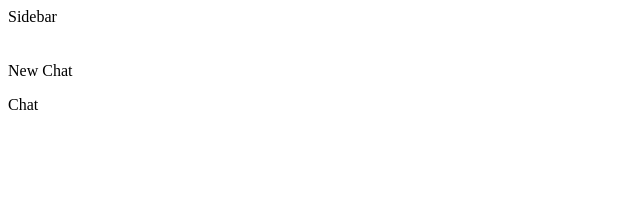
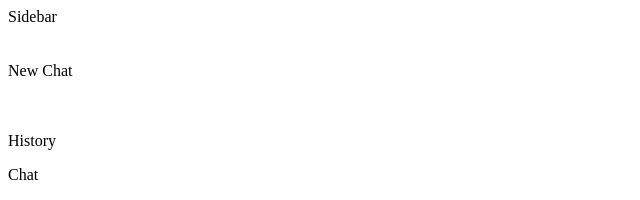
Before and after one commit to abhsyk/chat-ai, a React (Create React App) app: page / in a window 1280 px wide. Shown: the top 200 px of the page, without its empty margins (0-640 px from the left). Built offline with nearby package versions, Linux system fonts and the light colour scheme; the HTML template or start-up script is replaced by a standard one.

Commit message:
CustomButton

```diff
--- /dev/null
+++ b/src/components/ListItem/index.tsx
@@ -0,0 +1,9 @@
+import { FC } from 'react';
+import { BsChatLeft } from 'react-icons/bs';
+import { CustomButton } from '../ui';
+
+const ListItem: FC = () => {
+  return <CustomButton mode="listItem" icon={BsChatLeft} text="History" />;
+};
+
+export default ListItem;
--- a/src/components/NewChatButton/index.tsx
+++ b/src/components/NewChatButton/index.tsx
@@ -1,15 +1,9 @@
 import { FC } from 'react';
 import { AiOutlinePlus } from 'react-icons/ai';
+import { CustomButton } from '../ui';
 
 const NewChatButton: FC = () => {
-  return (
-    <div className="new_chat_button">
-      <div className="new_chat_button_icon">
-        <AiOutlinePlus color="white" />
-      </div>
-      <p className="new_chat_button_text">New Chat</p>
-    </div>
-  );
+  return <CustomButton mode="newChat" icon={AiOutlinePlus} text="New Chat" />;
 };
 
 export default NewChatButton;
--- a/src/components/Sidebar/index.tsx
+++ b/src/components/Sidebar/index.tsx
@@ -1,11 +1,13 @@
 import { FC } from 'react';
 import NewChatButton from '../NewChatButton';
+import ListItem from '../ListItem';
 
 const Sidebar: FC = () => {
   return (
     <div className="sidebar_container">
       Sidebar
       <NewChatButton />
+      <ListItem />
     </div>
   );
 };
--- /dev/null
+++ b/src/components/ui/CustomButton/index.tsx
@@ -0,0 +1,28 @@
+import { FC } from 'react';
+import { IconType } from 'react-icons';
+
+type Props = {
+  icon: IconType;
+  text: string;
+  mode: 'newChat' | 'listItem';
+};
+
+const CustomButton: FC<Props> = ({ icon: Icon, text, mode }) => {
+  const newChat: boolean = mode === 'newChat';
+
+  return (
+    <div
+      className={newChat ? 'new_chat_button' : 'list_item'}
+      onClick={() => {}}
+    >
+      <div className={newChat ? 'new_chat_button_icon' : 'list_item_icon'}>
+        <Icon color="white" />
+      </div>
+      <p className={newChat ? 'new_chat_button_text' : 'list_item_text'}>
+        {text}
+      </p>
+    </div>
+  );
+};
+
+export default CustomButton;
--- /dev/null
+++ b/src/components/ui/index.ts
@@ -0,0 +1 @@
+export { default as CustomButton } from './CustomButton';
```
